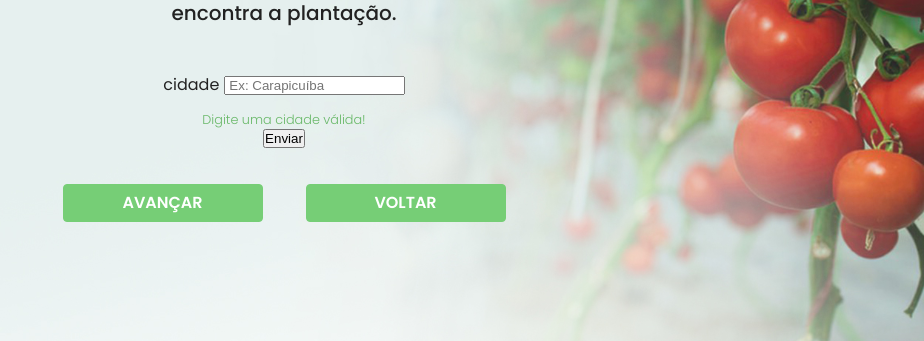
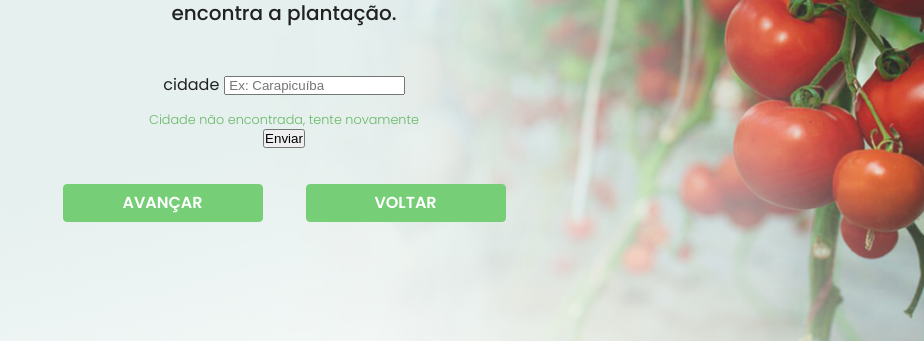
Before and after one commit to brunomedeiros95/tcc, a Flask app: page /api in a window 1280 px wide. Shown: the part 289-630 px from the top of the page, without its empty margins (356-1280 px from the left). Run offline with Flask 2, Linux system fonts and the light colour scheme.

Commit message:
Atualizações finais 1.7.9

```diff
--- a/Programação/Aplicação Web/servidorweb/app.py
+++ b/Programação/Aplicação Web/servidorweb/app.py
@@ -77,6 +77,7 @@ def api():
         cidade = req['cidade']
 
         print("Cidade: {}" .format(cidade))
+        erro = ""
 
         return redirect(request.url)
 
@@ -89,7 +90,9 @@ def api():
         return render_template ("cidadeok.html")
     except:
         print('cidade não encontrada.')
-        return render_template('api.html')
+        erro = "Cidade não encontrada, tente novamente"
+
+    return render_template('api.html', erro=erro)
 
 #-------------------------------------------------------
 @app.route("/cidadeok")
--- a/Programação/Aplicação Web/servidorweb/templates/api.html
+++ b/Programação/Aplicação Web/servidorweb/templates/api.html
@@ -12,7 +12,7 @@
 
       <label for="cidade">cidade</label>
       <input type="text" placeholder = " Ex: Carapicuíba" name="cidade"><br><br>
-      <p class="mode--cidade">Digite uma cidade válida!</p>
+      <p class="mode--cidade">{{erro}} </p>
 
       <input type="submit" value="Enviar">
       </form>
```
